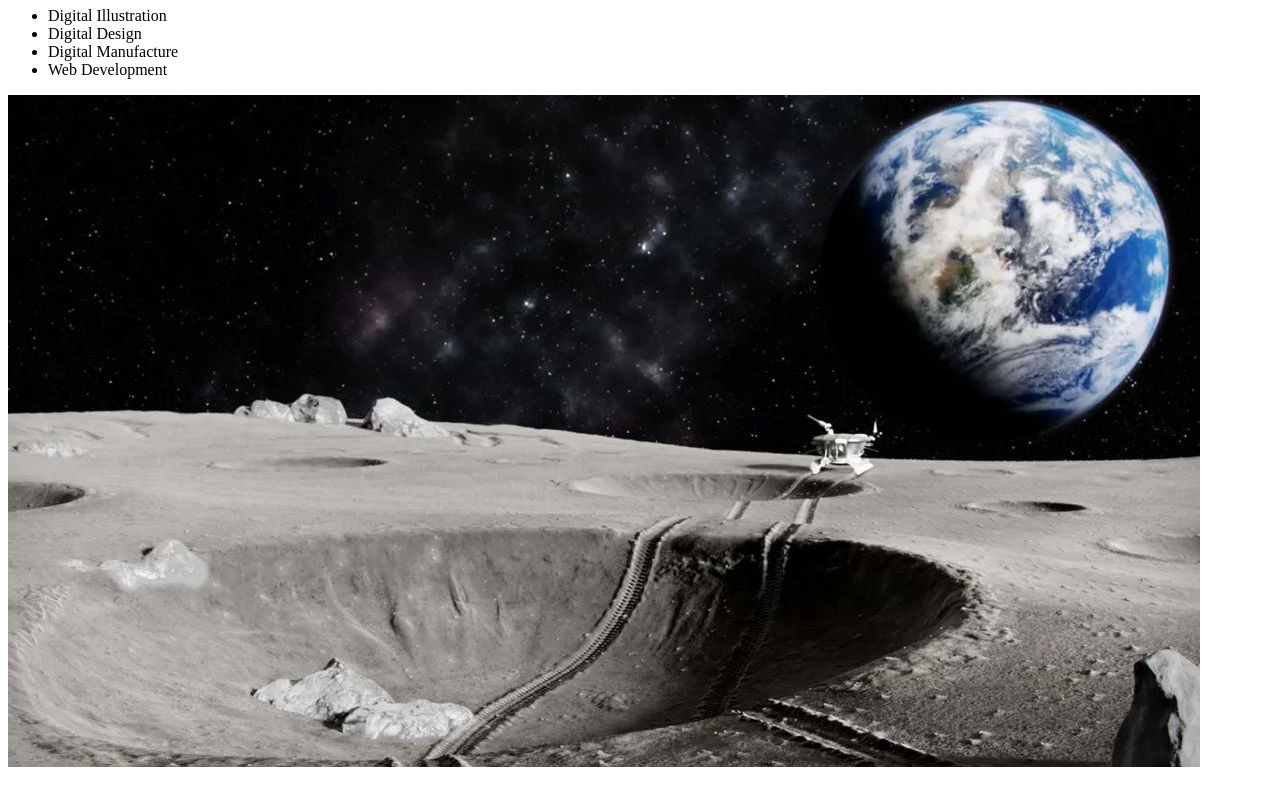
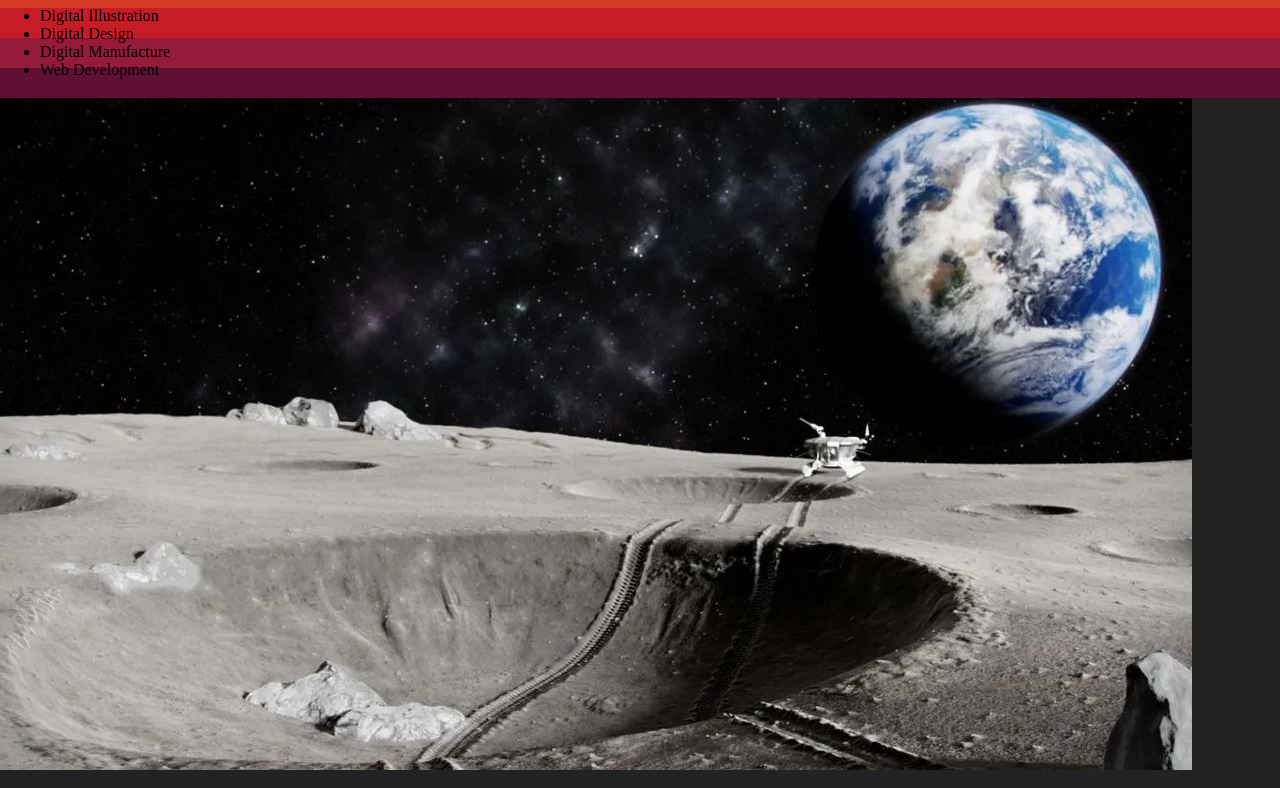
Before and after one commit to PeaFunk3000/a-landing-page, a plain HTML site: page index.html in a window 1280 px wide. Shown: the part 73-861 px from the top of the page. Drawn offline with Linux system fonts and the light colour scheme.

Commit message:
started CSS test

```diff
--- a/assets/styles/style.css
+++ b/assets/styles/style.css
@@ -0,0 +1,20 @@
+html {
+    margin: 0;
+    padding: 0;
+}
+body {
+    display: block;
+    margin: 0;
+    padding: 0;
+    background: #222;
+  }
+#gradient {
+    background: #999955;
+    background-image: linear-gradient(#DAB046 20%, #D73B25 20%, #D73B25 40%, #C71B25 40%, #C71B25 60%, #961A39 60%, #961A39 80%, #601035 80%);
+    margin: 0;
+    border: 0;
+    margin-top: 0;
+    padding: 0;
+    width: 100%;
+    height: 150px;
+  }
--- a/index.html
+++ b/index.html
@@ -11,7 +11,7 @@
 
 <body>
 
-    <header>
+    <header id="gradient">
         <h1>PeaFUNK Studios</h1>
             <nav>
                 <ul>
@@ -25,7 +25,7 @@
 
 <main>
     <hero>
-        <img src="/assets/imgs/space-hero.JPG" alt="lunar landscape with robot and tracks, earth view">
+        <img src="./assets/imgs/space-hero.JPG" alt="lunar landscape with robot and tracks, earth view">
     </hero>
     <Container>
         <title>Contact Form</title>
```
